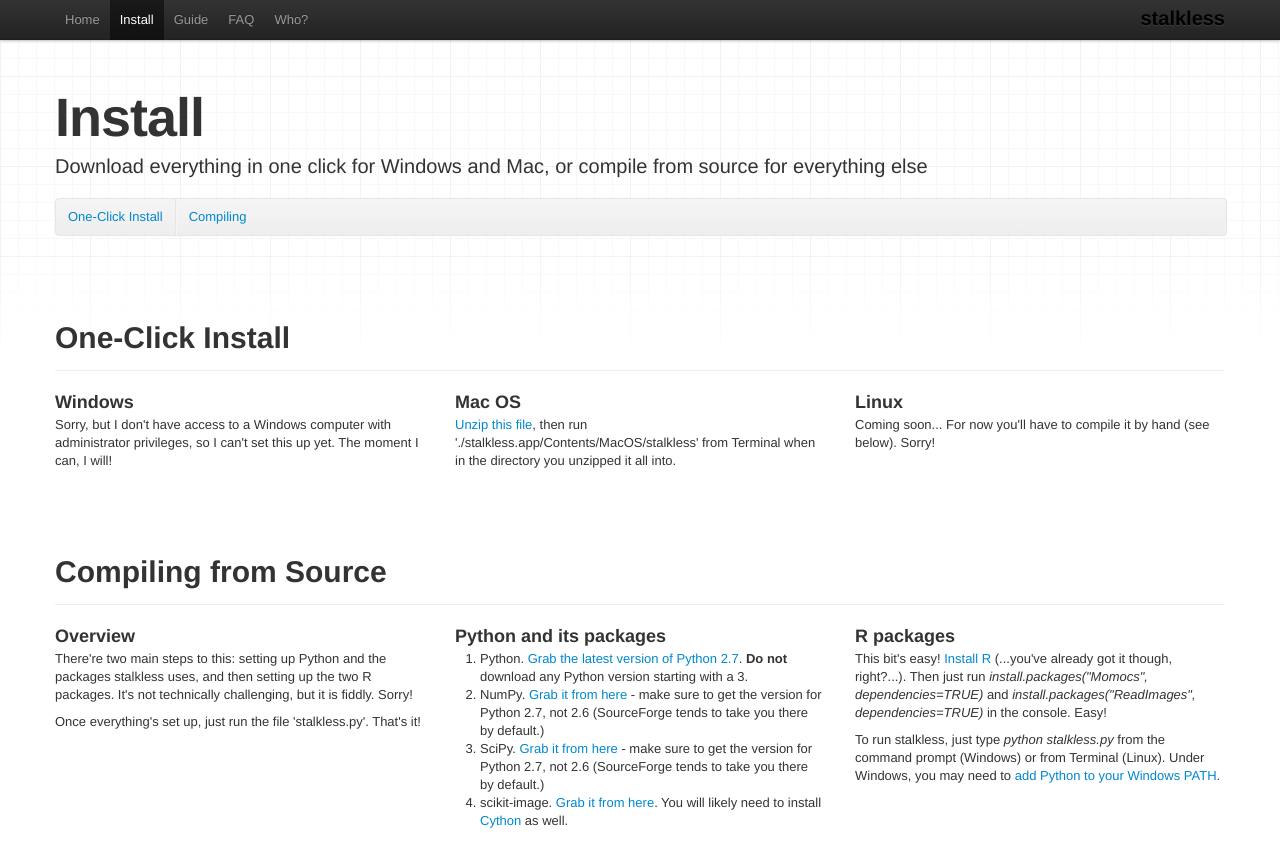
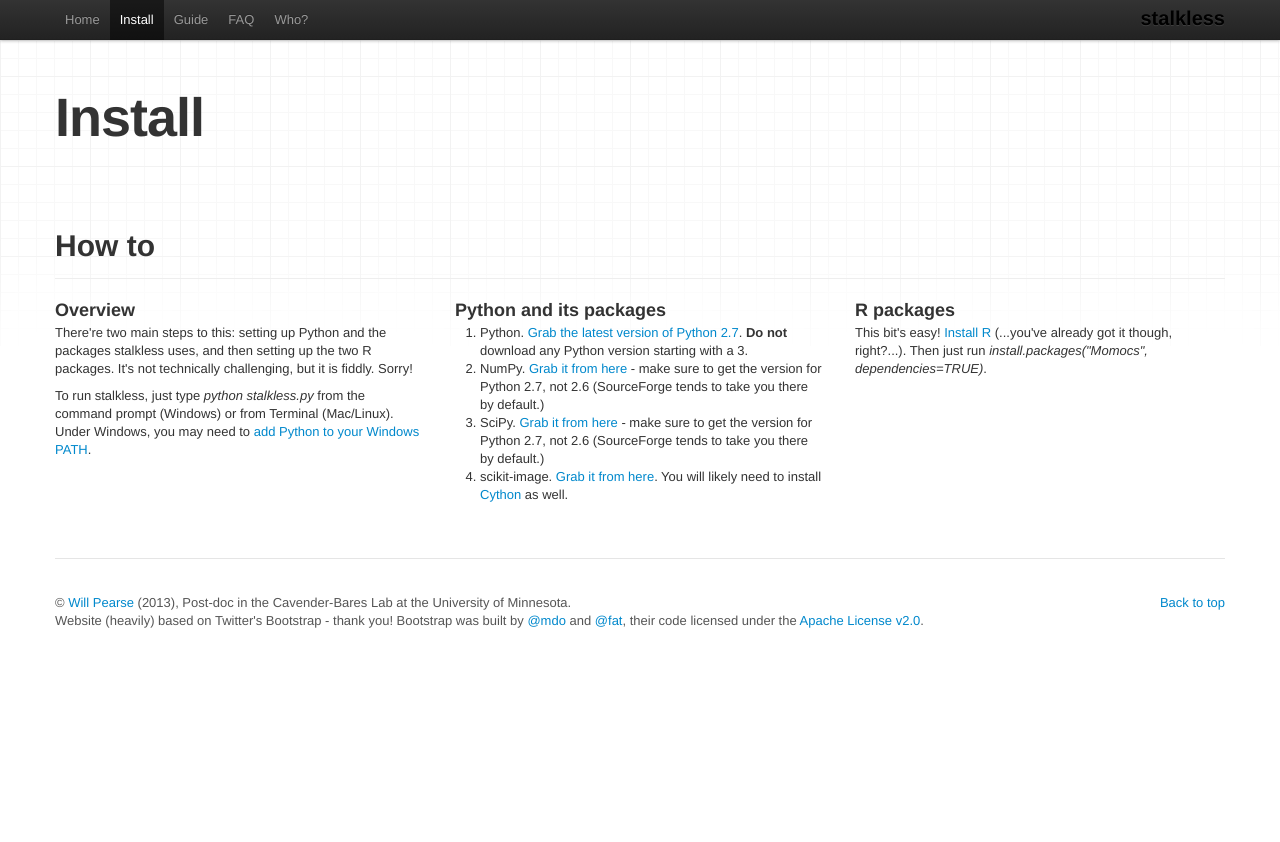
Before and after one commit to willpearse/stalkless, a plain HTML site: page install.html in a window 1280 px wide. Shown: the top 842 px of the page. After the commit the page ends 800 px from the top, so only its background shows below. Drawn offline with Linux system fonts and the light colour scheme.

Commit message:
0.3 edits

```diff
--- a/install.html
+++ b/install.html
@@ -68,50 +68,20 @@
 ================================================== -->
 <header class="jumbotron subhead" id="overview">
   <h1>Install</h1>
-  <p class="lead">Download everything in one click for Windows and Mac, or compile from source for everything else</p>
-  <div class="subnav">
-    <ul class="nav nav-pills">
-	  <li><a href="#oneClick">One-Click Install</a></li>
-	  <li><a href="#compiling">Compiling</a></li>
-    </ul>
-  </div>
 </header>
-
-
-<!-- oneClick
-================================================== -->
-<a name="oneClick"></a>
-<section id="oneClick">
-  <div class="page-header">
-    <h1>One-Click Install</h1>
-  </div>
-  <div class="row">
-    <div class="span4">
-      <h3>Windows</h3>
-      <p>Sorry, but I don't have access to a Windows computer with administrator privileges, so I can't set this up yet. The moment I can, I will!</p>
-    </div>
-    <div class="span4">
-      <h3>Mac OS</h3>
-      	<p><a href="https://www.dropbox.com/s/8ullha8o68ta2x0/stalkless.zip">Unzip this file</a>, then run './stalkless.app/Contents/MacOS/stalkless' from Terminal when in the directory you unzipped it all into.</p></div>
-    <div class="span4">
-      <h3>Linux</h3>
-      <p>Coming soon... For now you'll have to compile it by hand (see below). Sorry!</p>
-    </div>
-</section>
-
 
 <!-- Compiling
 ================================================== -->
 <a name="compiling"></a>
 <section id="compiling">
   <div class="page-header">
-    <h1>Compiling from Source</h1>
+    <h1>How to</h1>
   </div>
   <div class="row">
     <div class="span4">
       <h3>Overview</h3>
       <p>There're two main steps to this: setting up Python and the packages stalkless uses, and then setting up the two R packages. It's not technically challenging, but it is fiddly. Sorry!</p>
-	  <p>Once everything's set up, just run the file 'stalkless.py'. That's it!</p>
+	<p>To run stalkless, just type <em>python stalkless.py</em> from the command prompt (Windows) or from Terminal (Mac/Linux). Under Windows, you may need to <a href="http://docs.python.org/2/using/windows.html#finding-the-python-executable">add Python to your Windows PATH</a>.</p>
     </div>
     <div class="span4">
       <h3>Python and its packages</h3>
@@ -124,8 +94,7 @@
     </div>
     <div class="span4">
       <h3>R packages</h3>
-      <p>This bit's easy! <a href="http://cran.r-project.org/">Install R</a> (...you've already got it though, right?...). Then just run <em>install.packages("Momocs", dependencies=TRUE)</em> and <em>install.packages("ReadImages", dependencies=TRUE)</em> in the console. Easy!</p>
-	<p>To run stalkless, just type <em>python stalkless.py</em> from the command prompt (Windows) or from Terminal (Linux). Under Windows, you may need to <a href="http://docs.python.org/2/using/windows.html#finding-the-python-executable">add Python to your Windows PATH</a>.</p>
+      <p>This bit's easy! <a href="http://cran.r-project.org/">Install R</a> (...you've already got it though, right?...). Then just run <em>install.packages("Momocs", dependencies=TRUE)</em>.</p>
     </div>
 </section>
 
```
Also changed, not shown: guide.html (+14 -2 lines).
